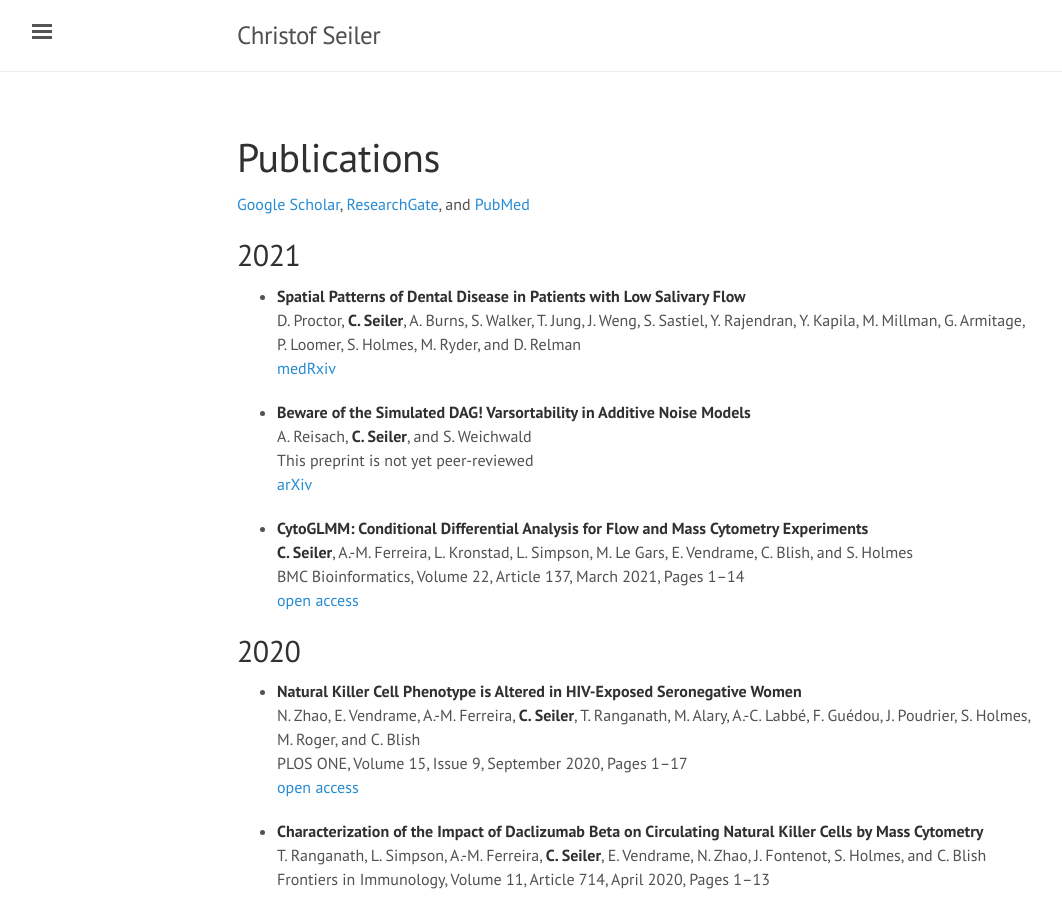
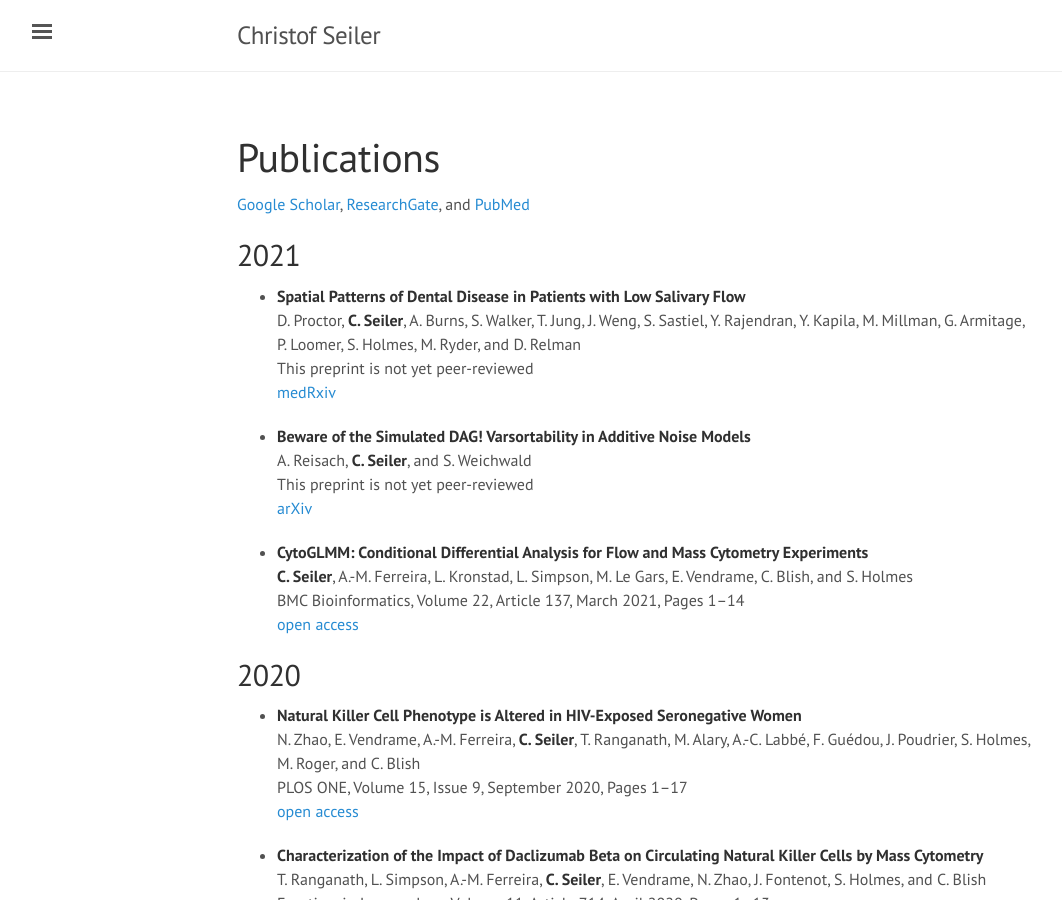
Before and after one commit to ChristofSeiler/ChristofSeiler.github.io, a Jekyll site: the page built from publications.md, in a window 1280 px wide and 900 px high. Shown: the whole window, without its empty margins (3-1065 px from the left). Built offline with Jekyll 4.4.1, drawn with Linux system fonts in a browser that asks for light colours.

Commit message:
added preprint note

```diff
--- a/publications.md
+++ b/publications.md
@@ -9,6 +9,7 @@ title: Publications
 
 * **Spatial Patterns of Dental Disease in Patients with Low Salivary Flow** <br>
 D. Proctor, **C. Seiler**, A. Burns, S. Walker, T. Jung, J. Weng, S. Sastiel, Y. Rajendran,  Y. Kapila, M. Millman, G. Armitage, P. Loomer, S. Holmes, M. Ryder, and D. Relman <br>
+This preprint is not yet peer-reviewed <br>
 [medRxiv](https://doi.org/10.1101/2021.10.04.21264534)
 
 * **Beware of the Simulated DAG! Varsortability in Additive Noise Models** <br>
```
